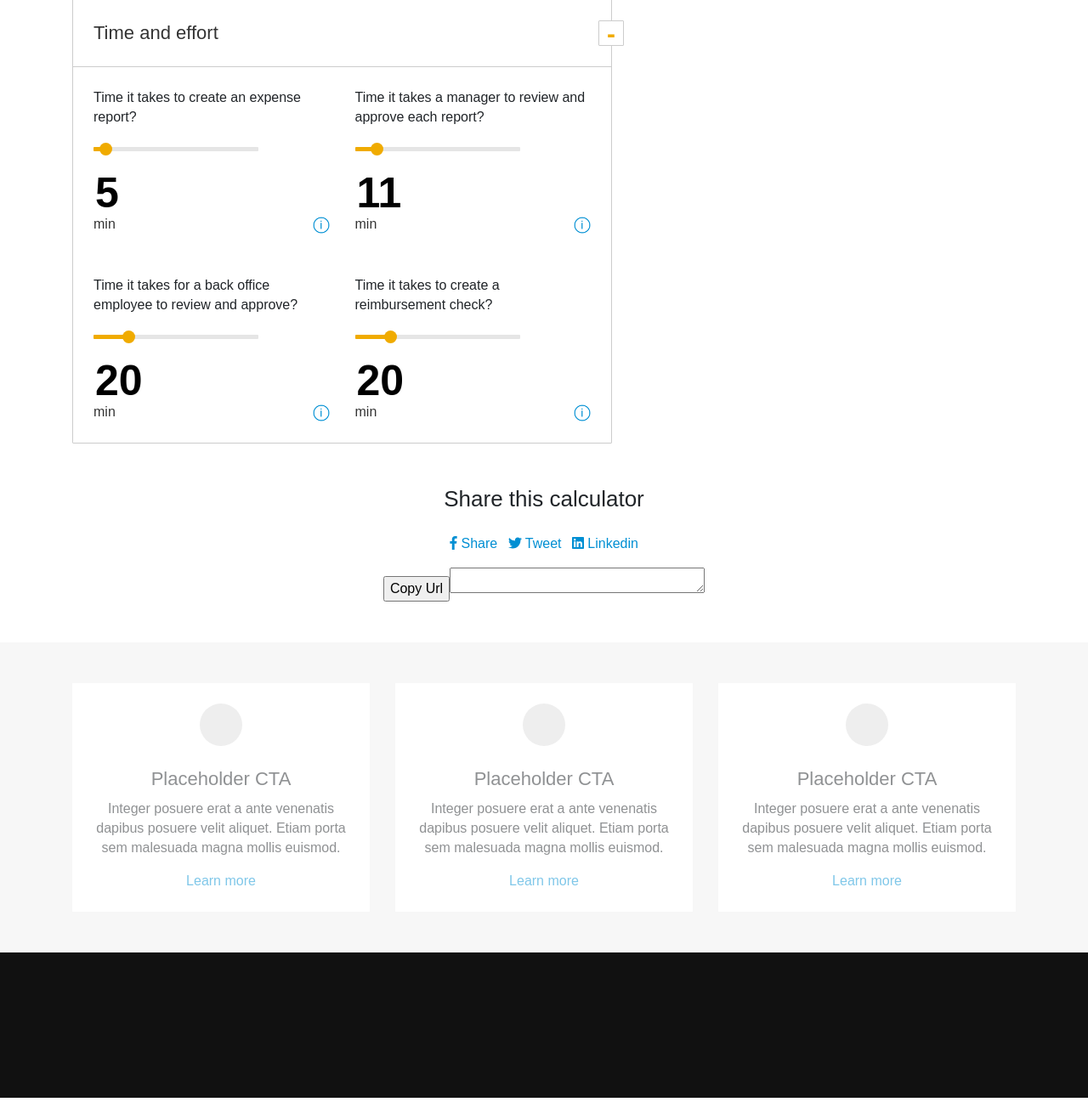
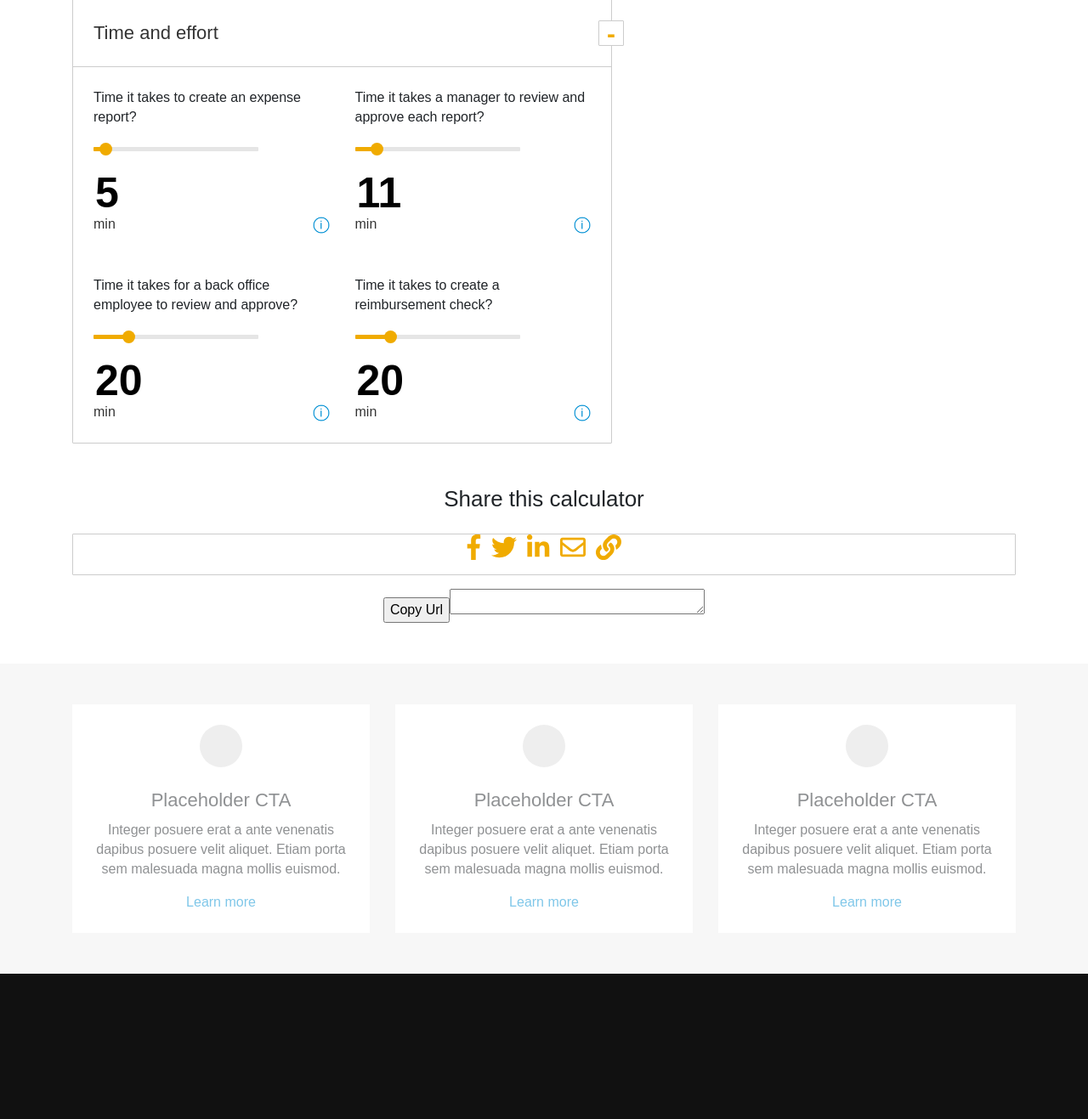
Before and after one commit to eclajambe/roi-calculator, a PHP site: page /build/expense-roi-landing-cookied.html in a window 1280 px wide. Shown: the part 1372-2689 px from the top of the page at 85% size. Before the commit the page ends 2664 px from the top, so only its background shows below. Run offline with PHP 8.4, Linux system fonts and the light colour scheme; some libraries are stand-ins or nearby versions.

Commit message:
Work on Share buttons. Design needs help

```diff
--- a/build/css/custom.css
+++ b/build/css/custom.css
@@ -325,3 +325,8 @@ body.disable-input .panel-heading .panel-title a:after {
 	font-weight: bold;
 	font-size: 20px;
 }
+
+
+/**
+	Social Share Buttons
+**/
--- a/build/expense-roi-landing-cookied.html
+++ b/build/expense-roi-landing-cookied.html
@@ -322,17 +322,33 @@
             <div class="row">
                 <div class="col-sm-12 text-center">
                     <h2 class="mb-4">Share this calculator</h2>
-                    <ul class="list-inline">
-                        <li class="list-inline-item"><a href="http://www.facebook.com/sharer.php?u=" target="_blank" title="Share this page on Facebook"><i class="fab fa-facebook-f"></i> Share</a></li>
-                        <li class="list-inline-item"><a href="http://twitter.com/share?url=yo.com?text=Check" target="_blank" title="Tweet this page on Twitter"><i class="fab fa-twitter"></i> Tweet</a></li>
-                        <li class="list-inline-item"><a href="http://www.linkedin.com/shareArticle?mini=true&url=YOUR_URL_to_share" target="_blank"><i class="fab fa-linkedin"></i> Linkedin</a></li>
-                    </ul>
+
+				<ul class="share-buttons list-inline">
+					<li class="list-inline-item">
+						<a target="_blank" href="https://facebook.com/sharer/sharer.php?" data-url="{{ content.absolute_url }}"><i class="fab fa-facebook-f"></i></a>
+					</li>
+					<li class="list-inline-item">
+						<a target="_blank" href="https://twitter.com/share" data-url="{{ content.absolute_url }}"><i class="fab fa-twitter"></i></a>
+					</li>
+					<li class="list-inline-item">
+						<a target="_blank" href="#" onclick="javascript:window.open('https://www.linkedin.com/shareArticle?mini=true&amp;url={{ content.absolute_url }}&amp;title=','popup','width=600,height=600');"><i class="fab fa-linkedin-in"></i></a>
+					</li>
+					<li class="list-inline-item">
+						<a href="mailto:evan.lajambe@concur.com"><i class="far fa-envelope"></i></a>
+					</li>
+					<li class="list-inline-item">
+						<a href="#"><i class="fas fa-link"></i></a>
+					</li>
+				</ul>
                     <div>
                         <input type="button" value="Copy Url" onclick="Copy();" /><textarea id="url" rows="1" cols="30"></textarea>
                     </div>
                 </div><!--// .col-sm-12 -->
             </div><!--// .row -->
         </div><!--// .container -->
+
+
+
                         <div class="container-fluid bg--lt-grey ph-module py-5"><div class="container"><div class="row"><div class="col-sm-4 text-center"><div class="bg--white p-4"><span class="ph ph-icon mb-4"></span><h3>Placeholder CTA</h3><p>Integer posuere erat a ante venenatis dapibus posuere velit aliquet. Etiam porta sem malesuada magna mollis euismod.</p><a href="#">Learn more</a></div><!--// .p-4 --></div><!--// . col-sm-4 --><div class="col-sm-4 text-center"><div class="bg--white p-4"><span class="ph ph-icon mb-4"></span><h3>Placeholder CTA</h3><p>Integer posuere erat a ante venenatis dapibus posuere velit aliquet. Etiam porta sem malesuada magna mollis euismod.</p><a href="#">Learn more</a></div><!--// .p-4 --></div><!--// . col-sm-4 --><div class="col-sm-4 text-center"><div class="bg--white p-4"><span class="ph ph-icon mb-4"></span><h3>Placeholder CTA</h3><p>Integer posuere erat a ante venenatis dapibus posuere velit aliquet. Etiam porta sem malesuada magna mollis euismod.</p><a href="#">Learn more</a></div><!--// .p-4 --></div><!--// . col-sm-4 --></div><!--// .row --></div><!--// .container --></div><!--// .container-fluid -->
                 <footer id="footer"></footer>
 
--- a/css/custom.css
+++ b/css/custom.css
@@ -325,3 +325,21 @@ body.disable-input .panel-heading .panel-title a:after {
 	font-weight: bold;
 	font-size: 20px;
 }
+
+.share-buttons {
+	border: 1px solid #CCC;
+	border-radius: 1px;
+}
+.share-buttons a {
+	color: #333;
+}
+.share-buttons .row:last-of-type {
+	border-top: 1px solid #CCC;
+}
+svg:not(:root).svg-inline--fa {
+	color: #F0AB00;
+    overflow: visible;
+    font-size: 30px;
+    display: block;
+    margin: 0 auto 10px;
+}
--- a/inc/head.php
+++ b/inc/head.php
@@ -33,7 +33,7 @@ require('helpers/helpers.php');
             function Copy() {
                 var Url = document.getElementById("url");
                 Url.innerHTML = window.location.href;
-                console.log(Url.innerHTML)
+                console.log(Url.innerHTML);
                 Url.select();
                 document.execCommand("copy");
             }
--- a/js/main.js
+++ b/js/main.js
@@ -184,3 +184,10 @@ function getCookie(name) {
 function eraseCookie(name) {
     document.cookie = name+'=; Max-Age=-99999999;';
 }
+
+/**
+    Create Tooltips
+**/
+$(function () {
+  $('[data-toggle="tooltip"]').tooltip()
+})
--- a/roi-module.phtml
+++ b/roi-module.phtml
@@ -30,7 +30,8 @@ $pageTitle = '[Product] Page'; // Call this in your pages' files to define the p
                                     '1000', // max
                                     '1', // step
                                     '650', // value
-                                    '# of employees', // unit
+                                    '# of employees', // value-unit
+                                    0,
                                     'employee_count' // id
                                 );
                             ?>
```
Also changed, not shown: build/expense-roi-landing-results.html (+21 -5 lines), build/expense-roi-landing-uncookied.html (+21 -5 lines), expense-roi-landing-cookied.phtml (+10 -0 lines), expense-roi-landing-results.phtml (+10 -0 lines), expense-roi-landing-uncookied.phtml (+12 -2 lines), helpers/helpers.php (+6 -2 lines), inc/share-buttons.inc (+28 -10 lines), build/index.html (line endings or trailing spaces), build/js/main.js (line endings or trailing spaces), build/roi-module.html (line endings or trailing spaces), inc/footer-scripts.php (line endings or trailing spaces), 2 other files.
